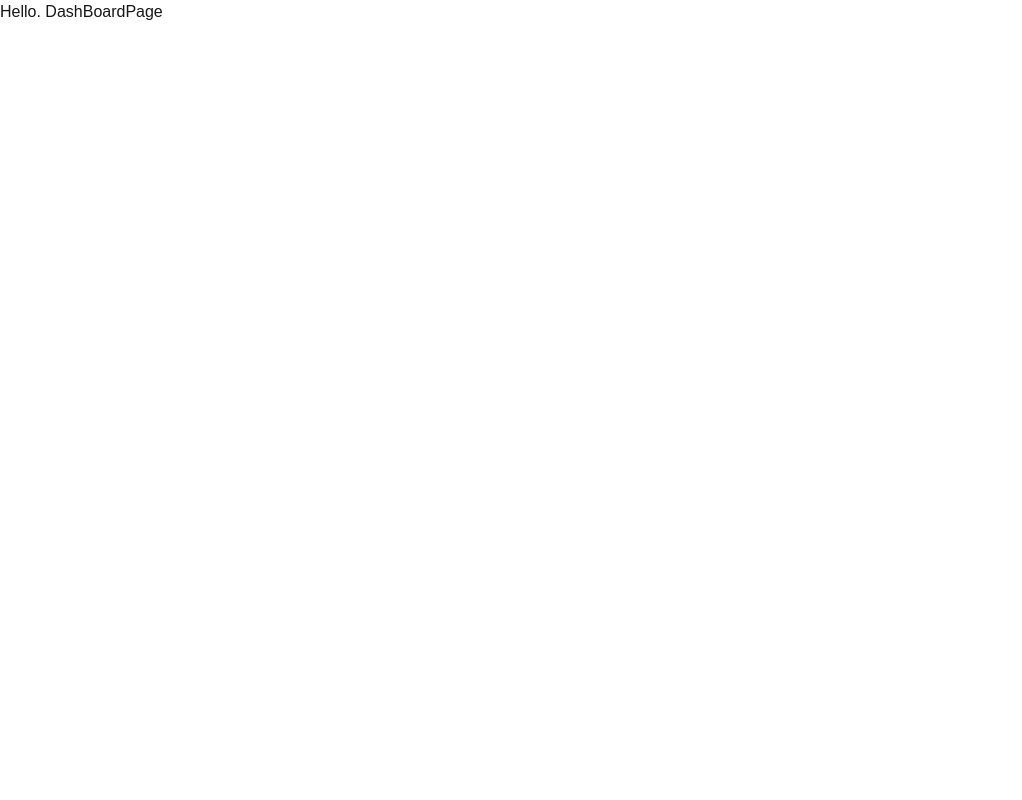
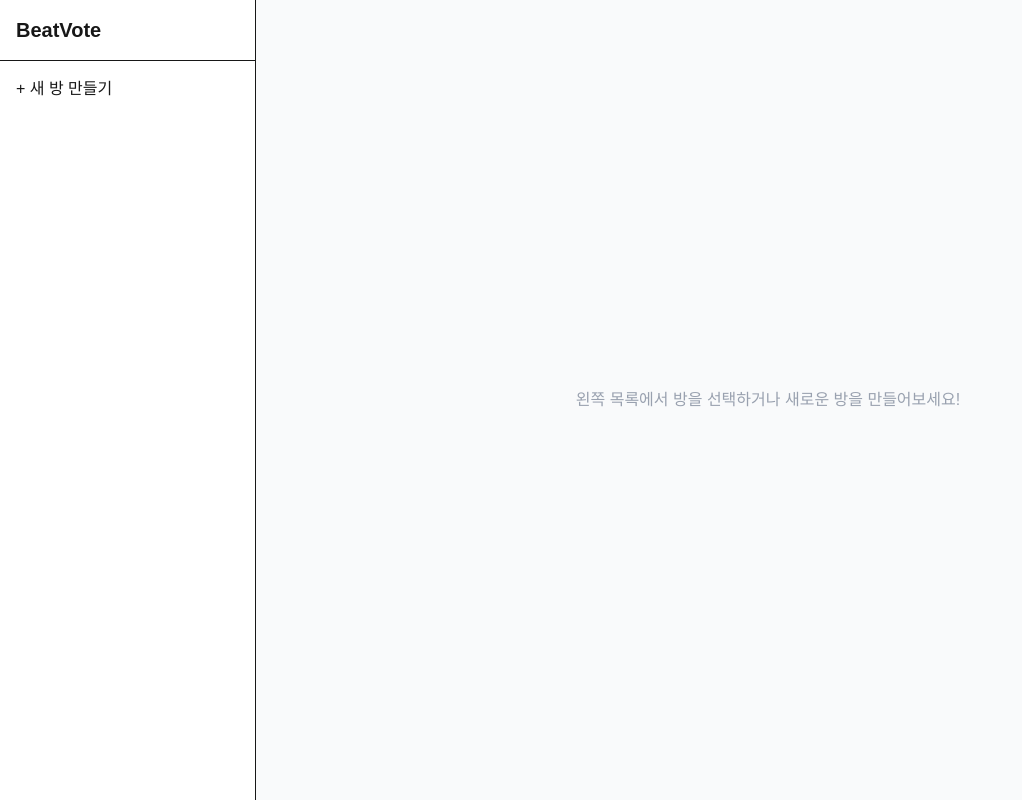
Before and after one commit to Qortn4925/BeatVote, a Next.js app: page /host/dashboard in a window 1280 px wide. Shown: the whole page, without its empty margins (0-1022 px from the left). Built offline with nearby package versions, Linux system fonts and the light colour scheme; no server answers.

Commit message:
feat: 방 생성 로직 및 Supabase 데이터 연동 테스트 성공 uI: 대시보드 올인원 레이아웃 구조 잡기 및 동적 라우팅 설정

```diff
--- /dev/null
+++ b/app/host/dashboard/layout.tsx
@@ -0,0 +1,56 @@
+'use client';
+
+import { supabase } from "@/lib/supabase";
+import { useRouter } from "next/navigation";
+export default function DashBoardLayout({
+    children,
+}:{
+    children:React.ReactNode
+}) {
+
+ const router=useRouter();
+
+    const createRoom =async()=>{
+        const { data: { user } } = await supabase.auth.getUser();
+            console.log(user ,"user");
+        if(!user) {
+            alert("loginneeds");
+            return;
+        }
+        const roomCode = Math.random().toString(36).substring(2,8).toUpperCase();
+            console.log("room",roomCode);
+        // supabase 저장
+        const {data,error} = await supabase
+        .from('rooms')
+        .insert([
+            {
+                room_code:roomCode,
+                host_id:user.id
+            }
+        ])
+        .select();
+        if(error){
+            console.error("failed",error.message);
+            return;
+        }
+        if(data) {
+            // TODO 방 관리 어케할지생각하기
+            // router.push(`/room/${roomCode}`);
+        }
+    }
+
+   return (
+    <div className="flex h-screen w-full bg-gray-50">
+      <aside className="w-64 bg-white border-r flex flex-col">
+        <div className="p-4 font-bold text-xl border-b">BeatVote</div>
+        <div className="flex-1 overflow-y-auto">
+          <button className="w-full p-4 text-left hover:bg-gray-100" onClick={createRoom}>+ 새 방 만들기</button>
+        </div>
+      </aside>
+
+      <main className="flex-1 overflow-hidden">
+        {children}
+      </main>
+    </div>
+  );
+}
--- a/app/host/dashboard/page.tsx
+++ b/app/host/dashboard/page.tsx
@@ -1,6 +1,12 @@
+'use client';
+import { supabase } from "@/lib/supabase"
+import { useRouter } from "next/navigation";
+export default function DashBoardPage() {
 
 
-export default function DashBoardPage() {
-
-    return <h1>Hello. DashBoardPage</h1>
+   return (
+    <div className="h-full flex items-center justify-center text-gray-400">
+      <p>왼쪽 목록에서 방을 선택하거나 새로운 방을 만들어보세요!</p>
+    </div>
+  );
 }
--- a/app/page.tsx
+++ b/app/page.tsx
@@ -6,14 +6,15 @@ import { supabase } from '@/lib/supabase';
 
 export default function Home() {
   const handleLogin = async () => {
+    const origin = window.location.origin;
     await supabase.auth.signInWithOAuth({
       provider: 'spotify',
       options: {
-        redirectTo: `${window.location.origin}/host/dashboard`,
+        redirectTo: `${origin}/host/dashboard`,
       },
     });
   };
-  console.log(`${window.location.origin}/dashboard`);
+
 
   return (
     <div className="flex flex-col items-center justify-center min-h-screen">
```
Also changed, not shown: app/host/dashboard/[code]/page.tsx (added).
